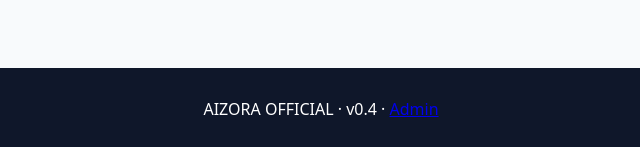
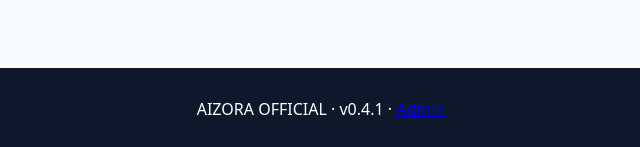
Before and after one commit to onlineproduct/AIZORA-OFFICIAL, a website: page public/index.html in a window 1280 px wide. Shown: the part 2283-2430 px from the top of the page, 319-959 px from the left. Drawn offline with Linux system fonts and the light colour scheme; no server answers.

Commit message:
Update AIZORA OFFICIAL to v0.4.1 (public/index.html)

```diff
--- a/public/index.html
+++ b/public/index.html
@@ -8,4 +8,4 @@
 <section id="checkout"><h2>অর্ডার সম্পন্ন করুন</h2><p class="notice">মোবাইল পেমেন্টে টাকা পাঠানোর আগে স্টোরের পেমেন্ট নির্দেশনা নিশ্চিত করুন। অর্ডার জমা দিলেই পেমেন্ট স্বয়ংক্রিয়ভাবে যাচাই হয় না।</p>
 <form id="checkoutForm" class="form-grid"><input name="name" required minlength="2" maxlength="100" placeholder="আপনার নাম"><input name="email" type="email" required placeholder="ইমেইল"><input name="phone" required minlength="6" placeholder="মোবাইল নম্বর"><textarea name="address" required minlength="5" maxlength="500" placeholder="ডেলিভারি ঠিকানা"></textarea><select name="payment_method" id="paymentMethod"><option value="cod">Cash on Delivery</option><option value="bkash">bKash (ম্যানুয়াল যাচাই)</option><option value="nagad">Nagad (ম্যানুয়াল যাচাই)</option></select><input name="payment_reference" id="paymentReference" placeholder="Transaction ID (bKash/Nagad হলে)"><button class="button" type="submit">অর্ডার দিন</button></form><p id="checkoutResult" role="status"></p></section>
 <section id="tracking"><h2>অর্ডার ট্র্যাকিং</h2><form id="trackForm"><input id="orderId" required placeholder="Order ID"><button class="button">অর্ডার খুঁজুন</button></form><p id="trackResult" role="status"></p></section></main>
-<footer>AIZORA OFFICIAL · v0.4 · <a href="/admin.html">Admin</a></footer><script src="/app.js" defer></script></body></html>
+<footer>AIZORA OFFICIAL · v0.4.1 · <a href="/admin.html">Admin</a></footer><script src="/app.js" defer></script></body></html>
```
